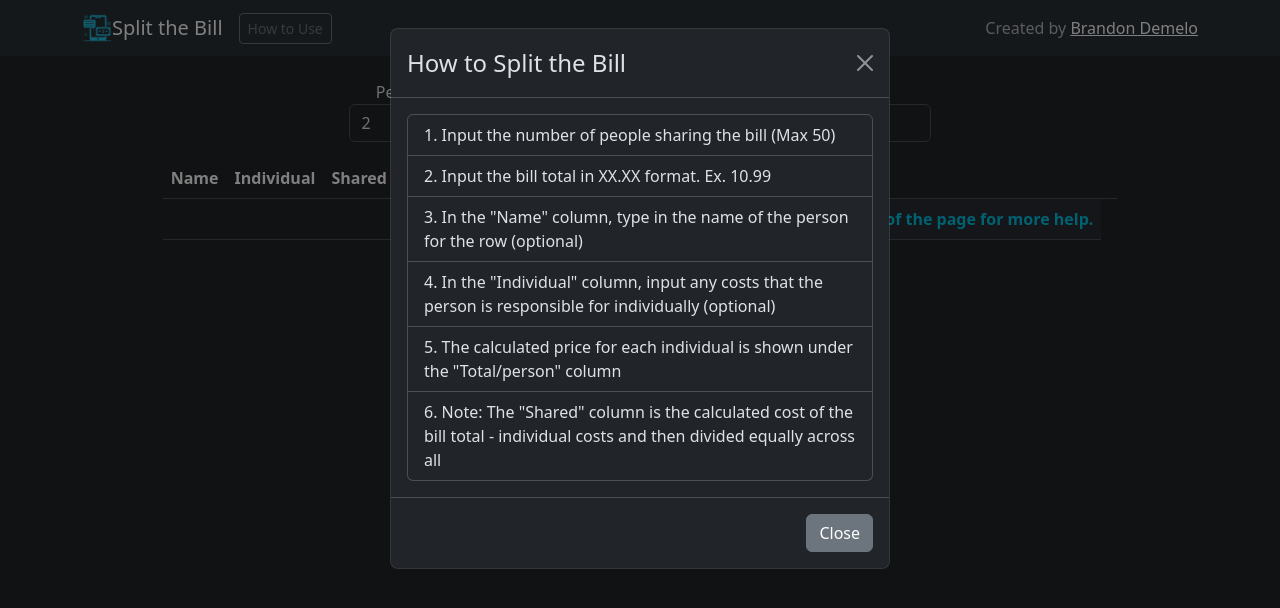
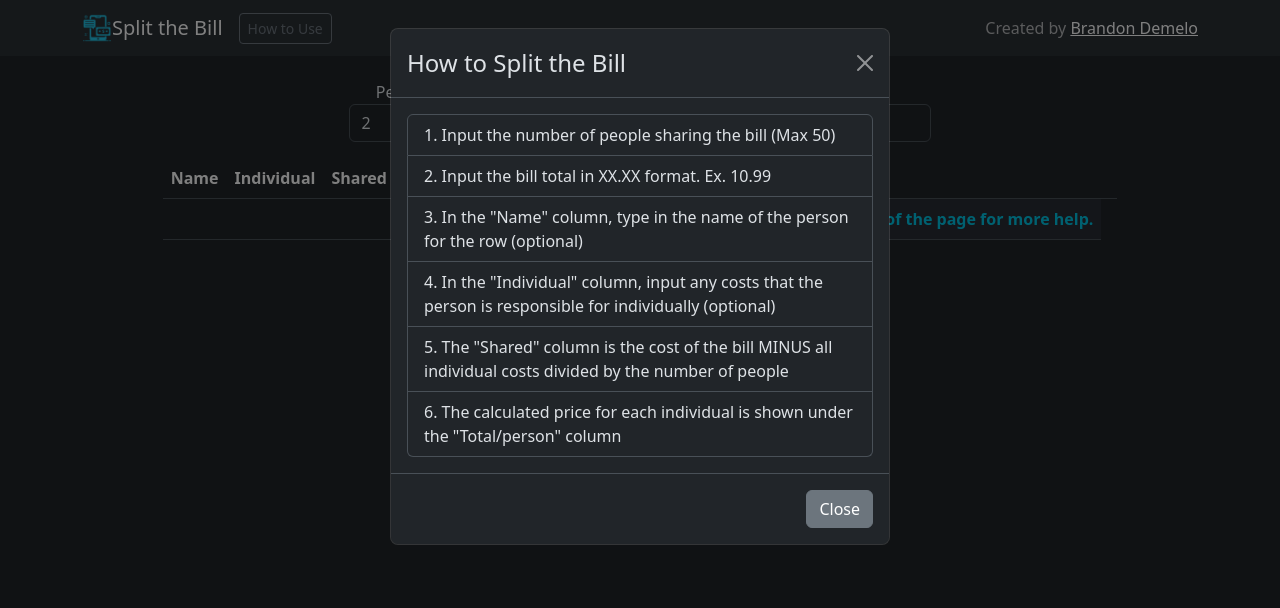
Before and after one commit to The-Bush/Split-the-Bill, a React (Create React App) app: page / in a window 1280 px wide. Both pictures are taken after a click on the button "How to Use". Shown: the top 608 px of the page. Built offline with nearby package versions, Linux system fonts and the light colour scheme.

Commit message:
Update index.js

```diff
--- a/src/index.js
+++ b/src/index.js
@@ -68,8 +68,9 @@ function HowToModal() {
             <ListGroup.Item>Input the bill total in XX.XX format. Ex. 10.99</ListGroup.Item>
             <ListGroup.Item>In the "Name" column, type in the name of the person for the row (optional)</ListGroup.Item>
             <ListGroup.Item>In the "Individual" column, input any costs that the person is responsible for individually (optional)</ListGroup.Item>
+            <ListGroup.Item>The "Shared" column is the cost of the bill MINUS all individual costs divided by the number of people</ListGroup.Item>
             <ListGroup.Item>The calculated price for each individual is shown under the "Total/person" column</ListGroup.Item>
-            <ListGroup.Item>Note: The "Shared" column is the calculated cost of the bill total - individual costs and then divided equally across all</ListGroup.Item>
+
           </ListGroup>
         </Modal.Body>
         <Modal.Footer>
```
